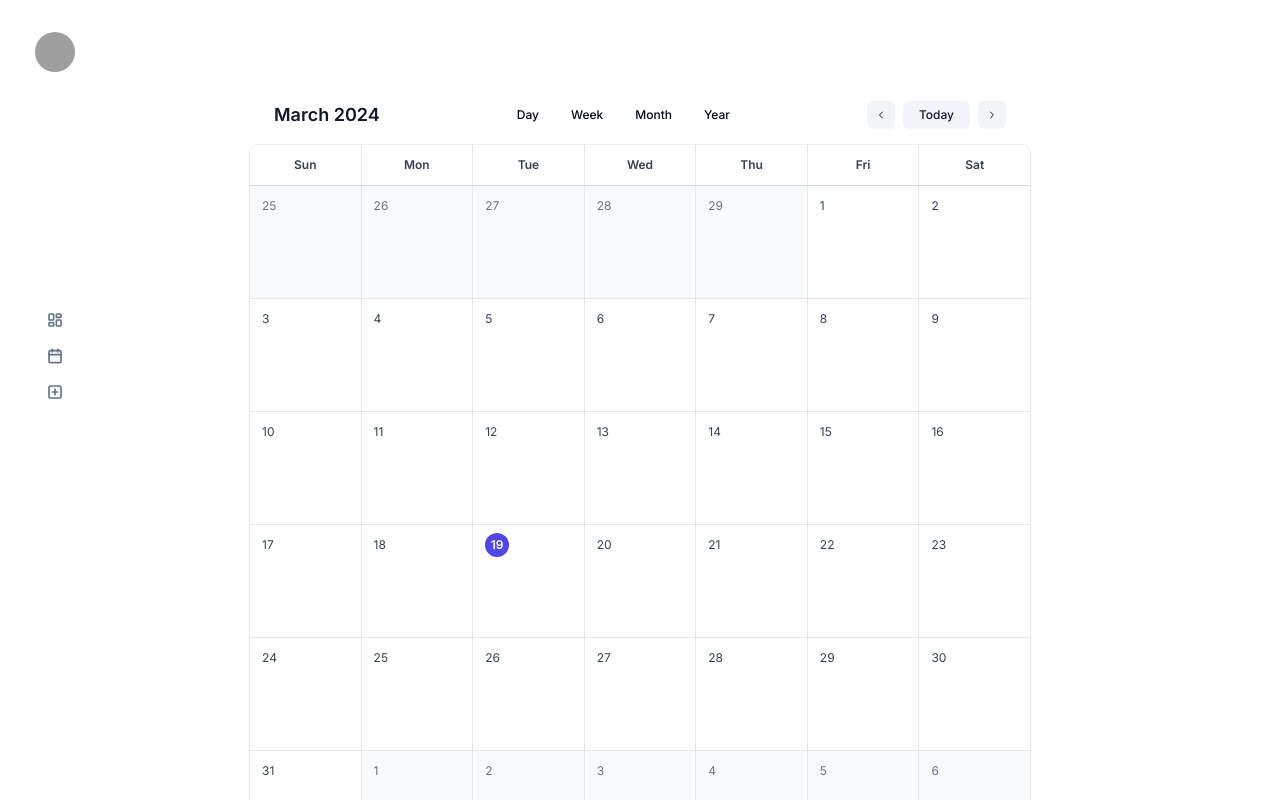
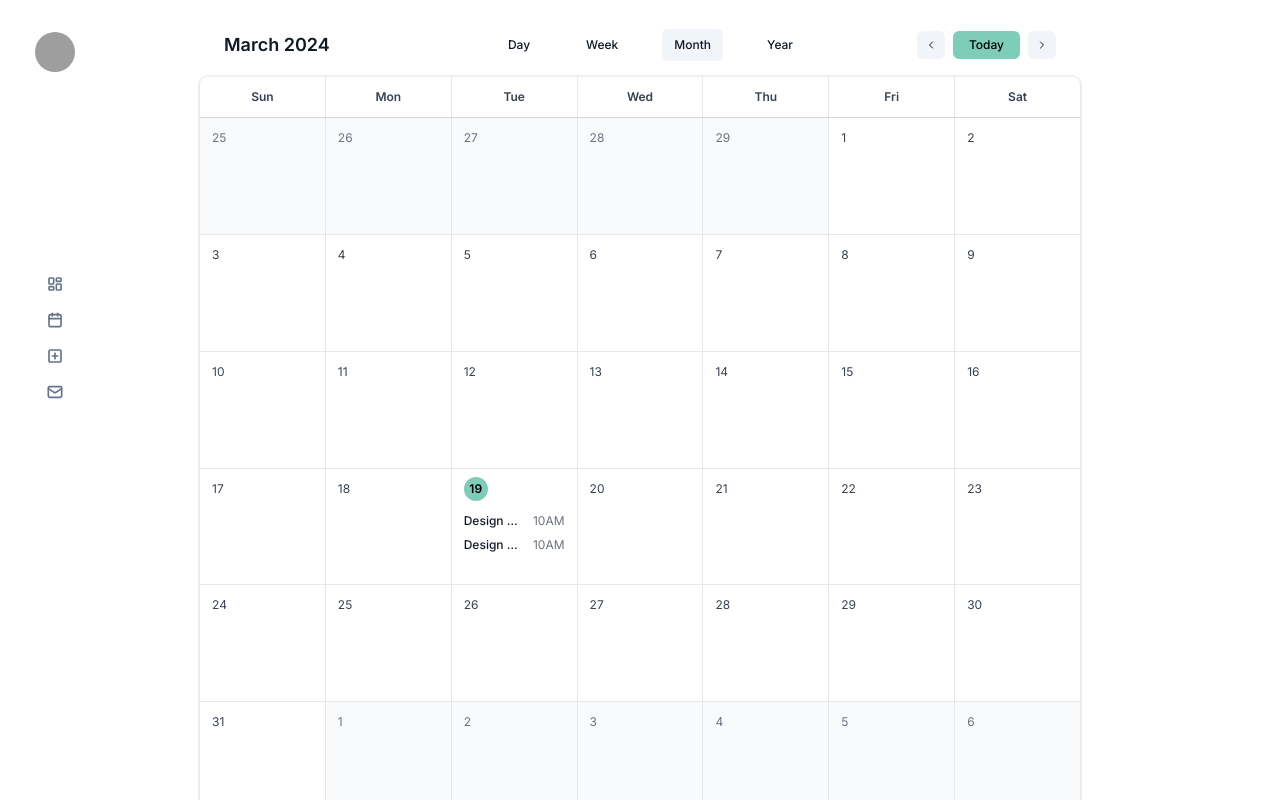
Before and after one commit to Noiddd/eenma_old, a Next.js app in the folder eenma/: page /platform/schedule in a window 1280 px wide. Built offline with nearby package versions, Linux system fonts and the light colour scheme; grey boxes are pictures that could not be loaded.

Commit message:
useDays custom hook, calender uiux, hover navigation

```diff
--- a/eenma/app/globals.css
+++ b/eenma/app/globals.css
@@ -33,6 +33,9 @@
     --ring: 222.2 84% 4.9%;
 
     --radius: 0.5rem;
+
+    --green: 164 44% 65%;
+    --greenhover: 164 43% 69%;
   }
 
   .dark {
@@ -63,6 +66,9 @@
     --border: 217.2 32.6% 17.5%;
     --input: 217.2 32.6% 17.5%;
     --ring: 212.7 26.8% 83.9%;
+
+    --green: 164 44% 65%;
+    --greenhover: 164 43% 69%;
   }
 }
 
--- /dev/null
+++ b/eenma/app/platform/post/page.jsx
@@ -0,0 +1,5 @@
+import React from "react";
+
+export default function Post() {
+  return <div>Post</div>;
+}
--- a/eenma/app/platform/schedule/page.jsx
+++ b/eenma/app/platform/schedule/page.jsx
@@ -3,7 +3,7 @@ import React from "react";
 
 export default function Schedule() {
   return (
-    <div className="px-[250px] pt-[85px]">
+    <div className="px-[200px] py-[13px]">
       <ScheduleCalender />
     </div>
   );
--- a/eenma/components/platform/schedule/ScheduleCalender.jsx
+++ b/eenma/components/platform/schedule/ScheduleCalender.jsx
@@ -1,18 +1,8 @@
 "use client";
 
-import React, { useState } from "react";
+import React, { useCallback, useState } from "react";
 
-import { Fragment } from "react";
-
-import {
-  add,
-  eachDayOfInterval,
-  endOfMonth,
-  format,
-  getDay,
-  startOfMonth,
-  sub,
-} from "date-fns";
+import { format, add, sub } from "date-fns";
 
 import { ChevronLeftIcon, ChevronRightIcon, Clock } from "lucide-react";
 
@@ -96,22 +86,7 @@ const day = [
     date: "2022-01-22",
     isCurrentMonth: true,
     isSelected: true,
-    events: [
-      {
-        id: 4,
-        name: "Maple syrup museum",
-        time: "3PM",
-        datetime: "2022-01-22T15:00",
-        href: "#",
-      },
-      {
-        id: 5,
-        name: "Hockey game",
-        time: "7PM",
-        datetime: "2022-01-22T19:00",
-        href: "#",
-      },
-    ],
+    events: [],
   },
   { date: "2022-01-23", isCurrentMonth: true, events: [] },
   { date: "2022-01-24", isCurrentMonth: true, events: [] },
@@ -147,12 +122,22 @@ function classNames(...classes) {
 }
 
 export default function ScheduleCalender() {
-  const [currentMonth, setCurrentMonth] = useState(
-    format(new Date(), "MMMM yyyy")
-  );
+  const [initialMonth, setInitialMonth] = useState(new Date());
 
-  const days = useDays();
+  const handleNextMonth = () => {
+    setInitialMonth((prev) => add(prev, { months: 1 }));
+  };
+  const handlePrevMonth = () => {
+    setInitialMonth((prev) => sub(prev, { months: 1 }));
+  };
 
+  const handleToday = () => {
+    setInitialMonth(new Date());
+  };
+
+  const days = useCallback(useDays({ initialMonth }), [initialMonth]);
+
+  console.log("DAYSSS");
   console.log(days);
 
   const selectedDay = days.find((day) => day.isSelected);
@@ -160,35 +145,52 @@ export default function ScheduleCalender() {
   return (
     <div className="lg:flex lg:h-full lg:flex-col">
       <header className="flex items-center justify-between px-6 py-4 lg:flex-none">
-        <h1 className="text-lg font-semibold leading-6 text-gray-900 dark:text-white">
-          <time dateTime="2022-01">{currentMonth}</time>
+        <h1 className="w-40 text-lg font-semibold leading-6 text-gray-900 dark:text-white">
+          <time dateTime="2022-01">{format(initialMonth, "MMMM yyyy")}</time>
         </h1>
         <div className="flex gap-8 text-xs font-medium">
-          <div>Day</div>
+          <div className="cursor-default h-8 rounded-md text-xs px-3 hover:bg-secondary text-secondary-foreground inline-flex items-center justify-center whitespace-nowrap font-medium ring-offset-background transition-colors focus-visible:outline-none disabled:pointer-events-none disabled:opacity-50">
+            Day
+          </div>
 
-          <div>Week</div>
+          <div className="cursor-default h-8 rounded-md text-xs px-3 hover:bg-secondary text-secondary-foreground inline-flex items-center justify-center whitespace-nowrap font-medium ring-offset-background transition-colors focus-visible:outline-none disabled:pointer-events-none disabled:opacity-50">
+            Week
+          </div>
 
-          <div>Month</div>
+          <div className="cursor-default h-8 rounded-md text-xs px-3 bg-secondary text-secondary-foreground inline-flex items-center justify-center whitespace-nowrap font-medium ring-offset-background transition-colors focus-visible:outline-none disabled:pointer-events-none disabled:opacity-50">
+            Month
+          </div>
 
-          <div>Year</div>
+          <div className="cursor-default h-8 rounded-md text-xs px-3 hover:bg-secondary text-secondary-foreground inline-flex items-center justify-center whitespace-nowrap font-medium ring-offset-background transition-colors focus-visible:outline-none disabled:pointer-events-none disabled:opacity-50">
+            Year
+          </div>
         </div>
 
         <div className="flex items-center gap-2">
-          <Button variant="secondary" className="gap-2 h-7 rounded-md px-2">
+          <Button
+            variant="secondary"
+            className="gap-2 h-7 rounded-md px-2"
+            onClick={handlePrevMonth}
+          >
             <ChevronLeftIcon className="h-3 w-3" aria-hidden="true" />
           </Button>
           <Button
             variant="secondary"
-            className="gap-2 h-7 rounded-md px-4 text-xs"
+            className="cursor-default gap-2 h-7 rounded-md px-4 text-xs bg-green hover:bg-greenhover dark:hover:bg-greenhover text-black"
+            onClick={handleToday}
           >
             Today
           </Button>
-          <Button variant="secondary" className="gap-2 h-7 rounded-md px-2">
+          <Button
+            variant="secondary"
+            className="gap-2 h-7 rounded-md px-2"
+            onClick={handleNextMonth}
+          >
             <ChevronRightIcon className="h-3 w-3" aria-hidden="true" />
           </Button>
         </div>
       </header>
-      <div className="rounded-lg shadow ring-1 ring-black dark:ring-white ring-opacity-5 lg:flex lg:flex-auto lg:flex-col">
+      <div className="rounded-lg shadow ring-2 ring-black dark:ring-slate-500 ring-opacity-5 lg:flex lg:flex-auto lg:flex-col">
         <div className="grid grid-cols-7 gap-px border-b border-gray-300 bg-gray-200 text-center text-xs font-semibold leading-6 text-gray-700 dark:text-white lg:flex-none rounded-tr-lg rounded-tl-lg">
           <div className="bg-background py-2 rounded-tl-lg">
             S<span className="sr-only sm:not-sr-only">un</span>
@@ -212,7 +214,7 @@ export default function ScheduleCalender() {
             S<span className="sr-only sm:not-sr-only">at</span>
           </div>
         </div>
-        <div className="flex bg-gray-200 text-xs leading-6 text-gray-700 dark:text-white lg:flex-auto rounded-lg">
+        <div className="flex bg-gray-200 text-xs leading-6 text-gray-700 dark:text-white lg:flex-auto rounded-lg min-h-[700px]">
           <div className="hidden w-full lg:grid lg:grid-cols-7 lg:grid-rows-6 lg:gap-px rounded-lg">
             {days.map((day, i) => (
               <div
@@ -223,14 +225,14 @@ export default function ScheduleCalender() {
                     : "bg-gray-50 text-gray-500 dark:bg-gray-800 dark:text-gray-400",
                   i + 1 === days.length && "rounded-br-lg",
                   i + 1 === days.length - 6 && "rounded-bl-lg",
-                  "relative px-3 py-2 h-28 hover:rounded-br-3xl"
+                  "relative px-3 py-2 hover:rounded-br-3xl"
                 )}
               >
                 <time
                   dateTime={day.date}
                   className={
                     day.isToday
-                      ? "flex h-6 w-6 items-center justify-center rounded-full bg-indigo-600 font-semibold text-white"
+                      ? "flex h-6 w-6 items-center justify-center rounded-full bg-green font-semibold text-black"
                       : undefined
                   }
                 >
@@ -241,12 +243,12 @@ export default function ScheduleCalender() {
                     {day.events.slice(0, 2).map((event) => (
                       <li key={event.id}>
                         <a href={event.href} className="group flex">
-                          <p className="flex-auto truncate font-medium text-gray-900 group-hover:text-indigo-600 dark:text-white">
+                          <p className="flex-auto truncate font-medium text-gray-900 group-hover:text-green dark:text-white">
                             {event.name}
                           </p>
                           <time
                             dateTime={event.datetime}
-                            className="ml-3 hidden flex-none text-gray-500 group-hover:text-indigo-600 xl:block dark:text-white"
+                            className="ml-3 hidden flex-none text-gray-500 group-hover:text-green xl:block dark:text-white"
                           >
                             {event.time}
                           </time>
@@ -272,7 +274,7 @@ export default function ScheduleCalender() {
                   day.isCurrentMonth ? "bg-background" : "bg-gray-50",
                   (day.isSelected || day.isToday) && "font-semibold",
                   day.isSelected && "text-white",
-                  !day.isSelected && day.isToday && "text-indigo-600",
+                  !day.isSelected && day.isToday && "text-green",
                   !day.isSelected &&
                     day.isCurrentMonth &&
                     !day.isToday &&
@@ -289,7 +291,7 @@ export default function ScheduleCalender() {
                   className={classNames(
                     day.isSelected &&
                       "flex h-6 w-6 items-center justify-center rounded-full",
-                    day.isSelected && day.isToday && "bg-indigo-600",
+                    day.isSelected && day.isToday && "bg-green",
                     day.isSelected && !day.isToday && "bg-gray-900",
                     "ml-auto"
                   )}
--- a/eenma/components/platform/sidebar/NavLink.jsx
+++ b/eenma/components/platform/sidebar/NavLink.jsx
@@ -4,41 +4,46 @@ import React from "react";
 
 import { usePathname } from "next/navigation";
 import Link from "next/link";
-import { Calendar, LayoutDashboard, SquarePlus } from "lucide-react";
-
-import {
-  HoverCard,
-  HoverCardContent,
-  HoverCardTrigger,
-} from "@/components/ui/hover-card";
+import { Calendar, LayoutDashboard, SquarePlus, Mail } from "lucide-react";
 
 export default function NavLink({ href, value, ...props }) {
   const pathname = usePathname();
   const isActive = href === pathname;
 
   return (
-    <HoverCard>
-      <HoverCardTrigger href={href}>
+    <div className={`flex relative items-center group`}>
+      <Link href={href}>
         {value == "Analytics" && (
           <LayoutDashboard
             strokeWidth={2.5}
             className="h-4 w-4 text-muted-foreground hover:text-black dark:hover:text-white cursor-default"
           />
         )}
+
         {value == "Schedule" && (
           <Calendar
             strokeWidth={2.5}
             className="h-4 w-4 text-muted-foreground hover:text-black dark:hover:text-white cursor-default"
           />
         )}
+
         {value == "Post" && (
           <SquarePlus
             strokeWidth={2.5}
             className="h-4 w-4 text-muted-foreground hover:text-black dark:hover:text-white cursor-default"
           />
         )}
-      </HoverCardTrigger>
-      <HoverCardContent side="right">{value}</HoverCardContent>
-    </HoverCard>
+
+        {value == "Inbox" && (
+          <Mail
+            strokeWidth={2.5}
+            className="h-4 w-4 text-muted-foreground hover:text-black dark:hover:text-white cursor-default"
+          />
+        )}
+      </Link>
+      <div className="transition delay-300 duration-200 ease-in-out group-hover:opacity-100 dark:group-hover:opacity-100 opacity-0 absolute left-7 z-50 rounded-md border bg-popover px-3 py-2 text-popover-foreground shadow-md outline-none">
+        {value}
+      </div>
+    </div>
   );
 }
--- a/eenma/components/platform/sidebar/Profile.jsx
+++ b/eenma/components/platform/sidebar/Profile.jsx
@@ -62,7 +62,7 @@ export default function Profile() {
           </Avatar>
         </DropdownMenuTrigger>
         <DropdownMenuContent
-          className="w-60"
+          className="w-48"
           align="start"
           alignOffset={11}
           forceMount
--- a/eenma/components/ui/button.jsx
+++ b/eenma/components/ui/button.jsx
@@ -5,7 +5,7 @@ import { cva } from "class-variance-authority";
 import { cn } from "@/lib/utils";
 
 const buttonVariants = cva(
-  "inline-flex items-center justify-center whitespace-nowrap rounded-md text-sm font-medium ring-offset-background transition-colors focus-visible:outline-none disabled:pointer-events-none disabled:opacity-50",
+  "cursor-default inline-flex items-center justify-center whitespace-nowrap rounded-md text-sm font-medium ring-offset-background transition-colors focus-visible:outline-none disabled:pointer-events-none disabled:opacity-50",
   {
     variants: {
       variant: {
@@ -15,7 +15,7 @@ const buttonVariants = cva(
         outline:
           "border border-input bg-background hover:bg-accent hover:text-accent-foreground",
         secondary:
-          "bg-secondary text-secondary-foreground hover:bg-secondary/80",
+          "bg-secondary text-secondary-foreground dark:hover:bg-secondary/80 hover:bg-secondary/80",
         ghost: "hover:bg-accent hover:text-accent-foreground",
         link: "text-primary underline-offset-4 hover:underline",
       },
--- a/eenma/hooks/useDays.js
+++ b/eenma/hooks/useDays.js
@@ -4,20 +4,23 @@ import {
   endOfMonth,
   format,
   getDay,
+  isSameMonth,
   isThisMonth,
   startOfMonth,
   sub,
 } from "date-fns";
 
-export default function useDays() {
+export default function useDays({ initialMonth }) {
   let returnDays = [];
+  let connectDaysFromPrevMonth = [];
+  let connectDaysFromNextMonth = [];
 
   // generate current date
-  const currentDate = new Date();
+  const currentDate = initialMonth;
 
   // generate previous and next month from today
-  const previousMonth = sub(new Date(), { months: 1 });
-  const nextMonth = add(new Date(), { months: 1 });
+  const previousMonth = sub(currentDate, { months: 1 });
+  const nextMonth = add(currentDate, { months: 1 });
 
   // generate first and last day
   const firstDayOfCurrentMonth = startOfMonth(currentDate);
@@ -29,8 +32,9 @@ export default function useDays() {
     end: lastDayOfCurrentMonth,
   });
 
-  // generate start day index of first day of current month, 0 = sun
+  // generate start and end day index of first day of current month, 0 = sun
   const startDayIndex = getDay(firstDayOfCurrentMonth);
+  const lastDayIndex = getDay(lastDayOfCurrentMonth);
 
   // generate last day of previous month
   const lastDayOfPrevMonth = endOfMonth(previousMonth);
@@ -38,13 +42,15 @@ export default function useDays() {
   // generate first day of next month
   const firstDayOfNextMonth = startOfMonth(nextMonth);
 
-  // generate connecting days from previous and next month
-  const connectDaysFromPrevMonth = eachDayOfInterval({
-    start: sub(lastDayOfPrevMonth, { days: startDayIndex - 1 }),
-    end: lastDayOfPrevMonth,
-  });
+  if (startDayIndex != 0) {
+    // generate connecting days from previous and next month
+    connectDaysFromPrevMonth = eachDayOfInterval({
+      start: sub(lastDayOfPrevMonth, { days: startDayIndex - 1 }),
+      end: lastDayOfPrevMonth,
+    });
+  }
 
-  const connectDaysFromNextMonth = eachDayOfInterval({
+  connectDaysFromNextMonth = eachDayOfInterval({
     start: firstDayOfNextMonth,
     end: add(firstDayOfNextMonth, {
       days: 41 - connectDaysFromPrevMonth.concat(daysInMonth).length,
@@ -59,11 +65,28 @@ export default function useDays() {
   for (let day of days) {
     returnDays.push({
       date: format(day, "yyyy-MM-dd"),
-      isCurrentMonth: isThisMonth(day),
-      isSelected:
-        format(day, "yyyy-MM-dd") == format(currentDate, "yyyy-MM-dd"),
+      isCurrentMonth: isSameMonth(day, currentDate),
+      isSelected: false,
       isToday: format(day, "yyyy-MM-dd") == format(currentDate, "yyyy-MM-dd"),
-      events: [],
+      events:
+        format(day, "yyyy-MM-dd") == format(currentDate, "yyyy-MM-dd")
+          ? [
+              {
+                id: 1,
+                name: "Design review",
+                time: "10AM",
+                datetime: "2022-01-03T10:00",
+                href: "#",
+              },
+              {
+                id: 1,
+                name: "Design review",
+                time: "10AM",
+                datetime: "2022-01-03T10:00",
+                href: "#",
+              },
+            ]
+          : [],
     });
   }
 
--- a/eenma/tailwind.config.js
+++ b/eenma/tailwind.config.js
@@ -2,10 +2,10 @@
 module.exports = {
   darkMode: ["class"],
   content: [
-    './pages/**/*.{js,jsx}',
-    './components/**/*.{js,jsx}',
-    './app/**/*.{js,jsx}',
-    './src/**/*.{js,jsx}',
+    "./pages/**/*.{js,jsx}",
+    "./components/**/*.{js,jsx}",
+    "./app/**/*.{js,jsx}",
+    "./src/**/*.{js,jsx}",
   ],
   prefix: "",
   theme: {
@@ -51,6 +51,12 @@ module.exports = {
           DEFAULT: "hsl(var(--card))",
           foreground: "hsl(var(--card-foreground))",
         },
+        green: {
+          DEFAULT: "hsl(var(--green))",
+        },
+        greenhover: {
+          DEFAULT: "hsl(var(--greenhover))",
+        },
       },
       borderRadius: {
         lg: "var(--radius)",
@@ -74,4 +80,7 @@ module.exports = {
     },
   },
   plugins: [require("tailwindcss-animate")],
-}
+  variants: {
+    display: ["responsive", "hover", "focus", "group-hover"],
+  },
+};
```
Also changed, not shown: eenma/components/ui/hover-card.jsx (deleted, +0 -28 lines), eenma/constants/NavigationIcons.js (+6 -1 lines).
